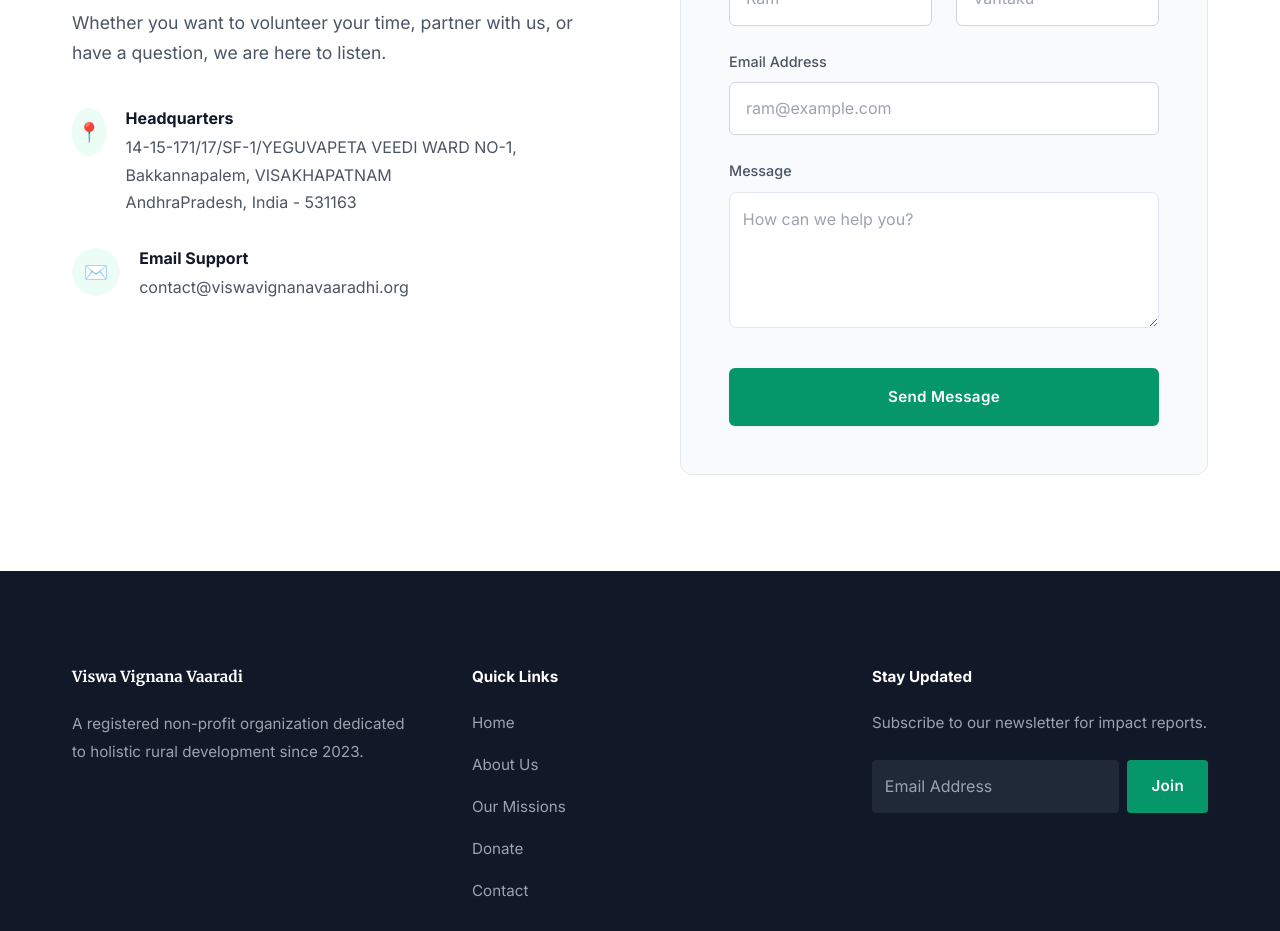
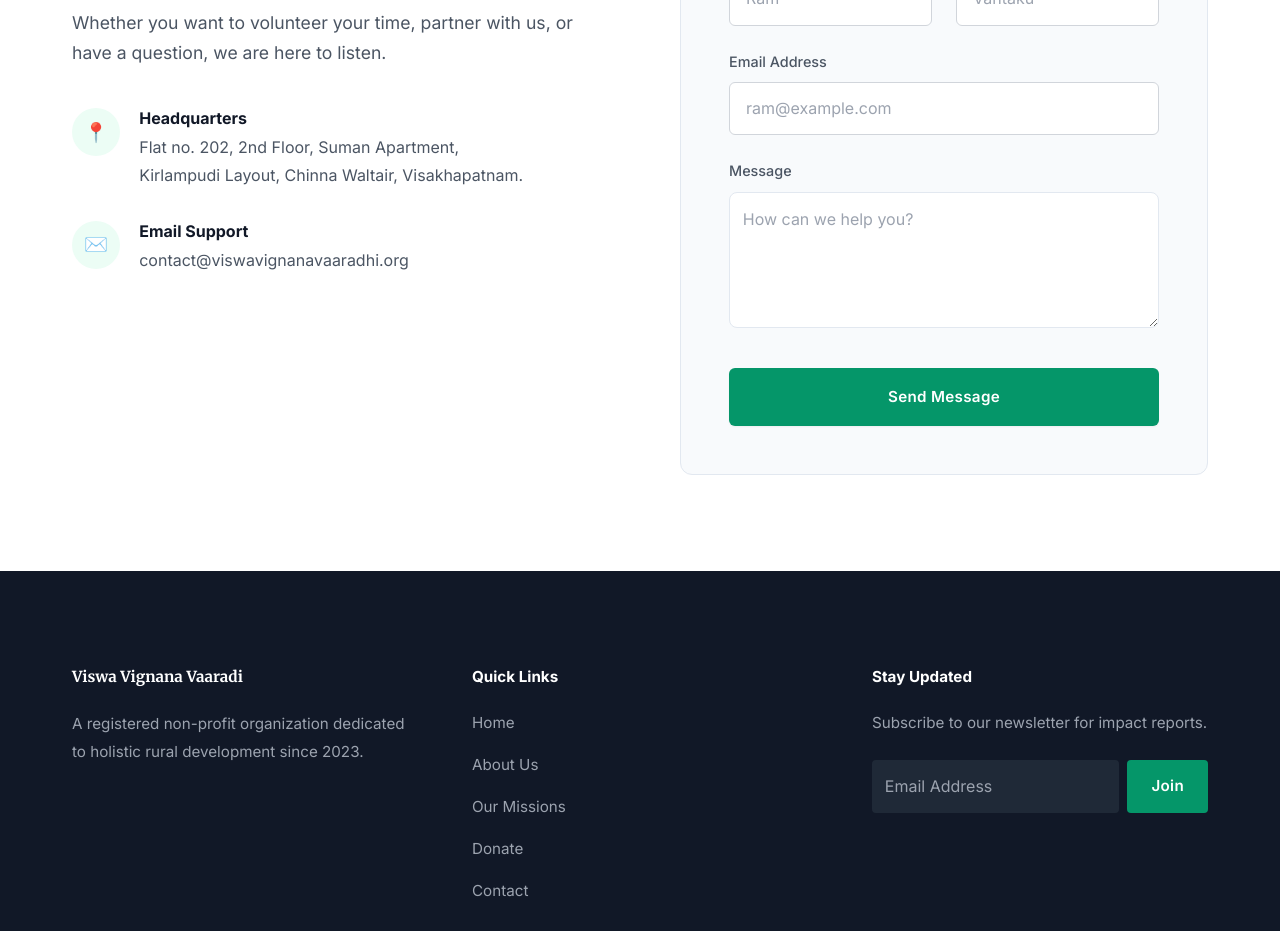
Before and after one commit to viswavignanavaaradi/vvv, a React (Vite) app in the folder client/: page / in a window 1280 px wide. Shown: the part 2740-3671 px from the top of the page. Built offline with nearby package versions, Linux system fonts and the light colour scheme; no server answers.

Commit message:
feat: implement Home page with hero, missions, and enrollment sections

```diff
--- a/client/src/pages/Home.jsx
+++ b/client/src/pages/Home.jsx
@@ -174,7 +174,7 @@
                                 <div style={{ width: '48px', height: '48px', background: '#ecfdf5', borderRadius: '50%', display: 'flex', alignItems: 'center', justifyContent: 'center', color: 'var(--accent-emerald)', fontSize: '1.2rem' }}>📍</div>
                                 <div>
                                     <h4 style={{ marginBottom: '0.4rem', fontFamily: 'Inter, sans-serif' }}>Headquarters</h4>
-                                    <p style={{ color: 'var(--text-body)' }}>14-15-171/17/SF-1/YEGUVAPETA VEEDI WARD NO-1, Bakkannapalem, VISAKHAPATNAM<br />AndhraPradesh, India - 531163</p>
+                                    <p style={{ color: 'var(--text-body)' }}>Flat no. 202, 2nd Floor, Suman Apartment,<br />Kirlampudi Layout, Chinna Waltair, Visakhapatnam.</p>
                                 </div>
                             </div>
                             <div style={{ display: 'flex', gap: '1.2rem', alignItems: 'flex-start' }}>
```
